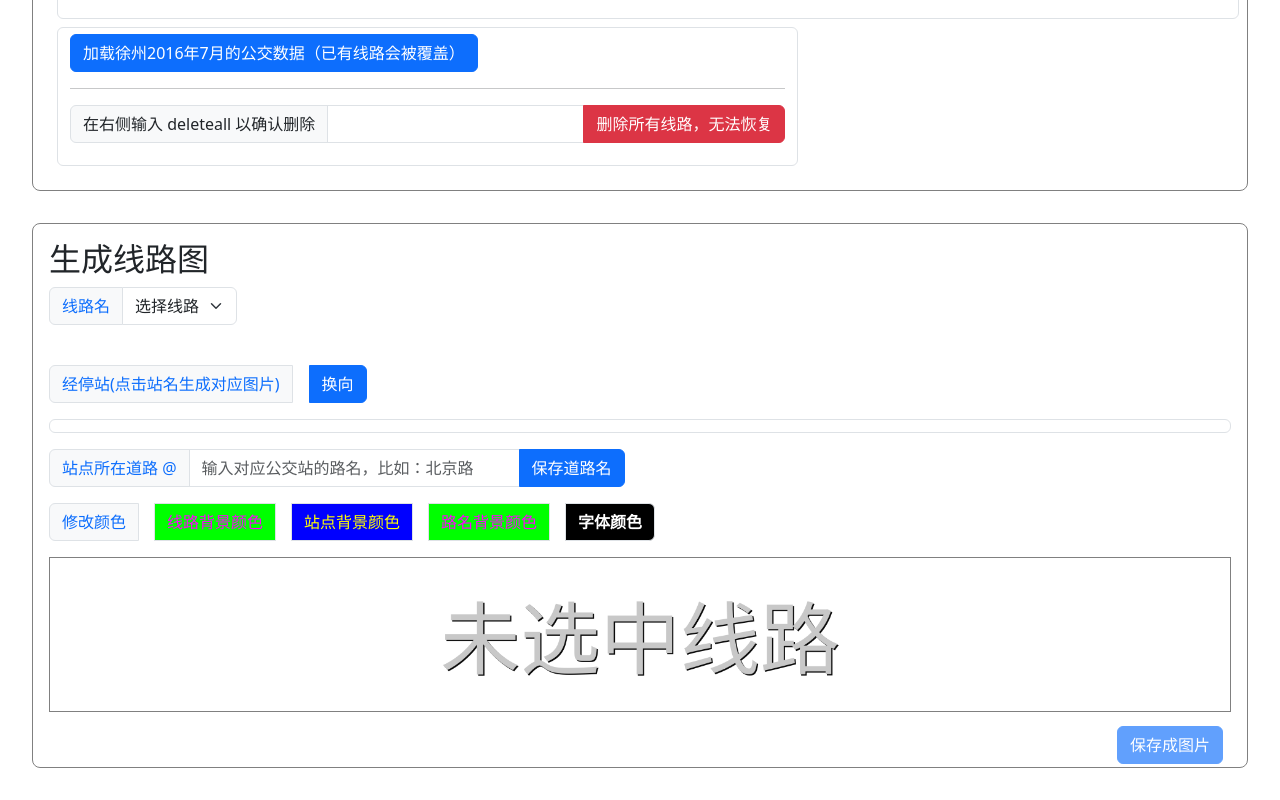
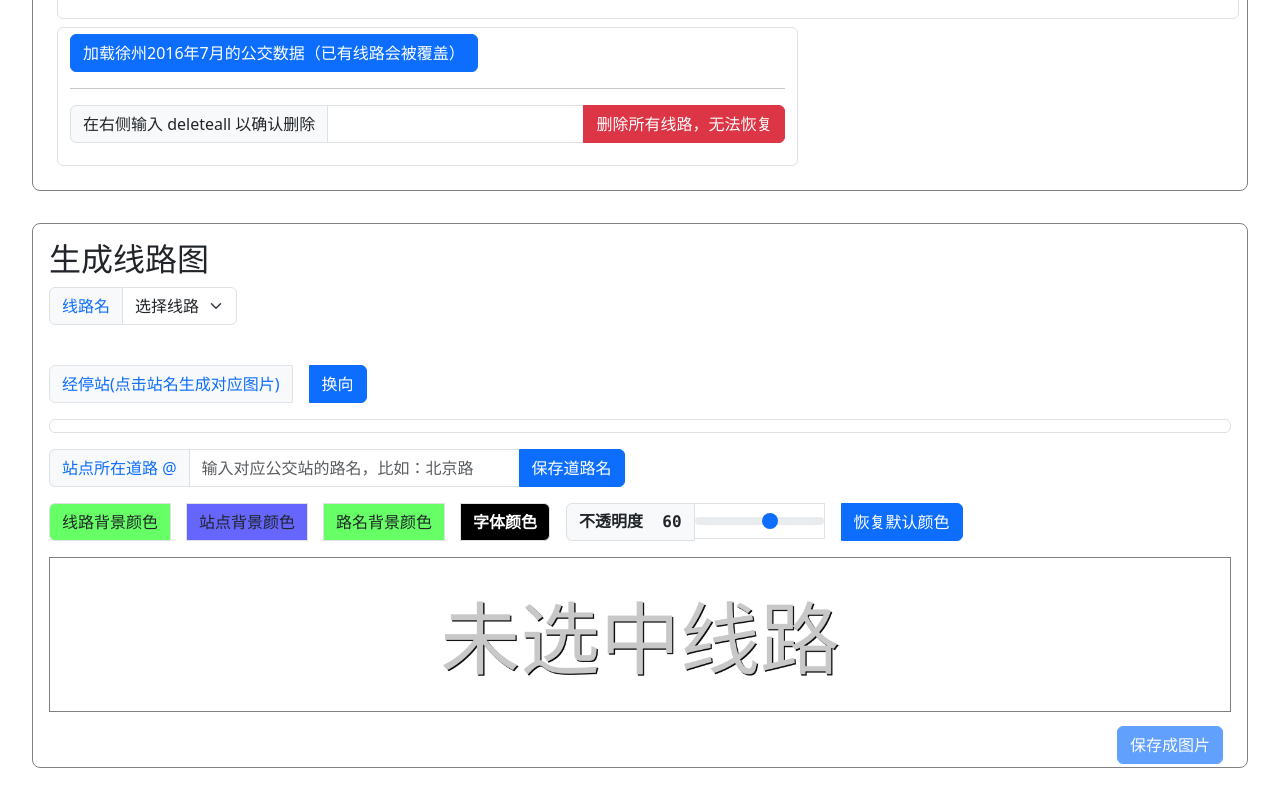
Before and after one commit to z7z8th/bus-stop-view, a Vue app: page / in a window 1280 px wide. Shown: the part 465-1265 px from the top of the page. Built offline with nearby package versions, Linux system fonts and the light colour scheme; what jquery-csv would draw is missing.

Commit message:
save color to localStorage, add button to reset default color

```diff
--- a/src/components/BusStopDraw.js
+++ b/src/components/BusStopDraw.js
@@ -2,6 +2,7 @@ const bnameWidthRatio = 0.2
 const bnameHeightRatio = 0.6
 const roadWidthRatio = 0.2
 
+import { alphaToHex } from './color.js'
 // split long text to multiple lines
 // eslint-disable-next-line no-unused-vars
 function splitLongTextToLines(ctx, text, maxWidth) {
@@ -70,7 +71,7 @@ function DrawTextCentered(ctx, text, area) {
 }
 
 function BusStopDraw(canvas, bname, stops, finalStop, road, colors) {
-  console.log(`BusStopDraw ${bname}: ${stops}, →${finalStop} @${road}`)
+  console.log(`BusStopDraw ${bname}: ${stops}, →${finalStop}, @${road},`, colors)
   finalStop = finalStop && `→${finalStop}`
   let sname
   let prname = road
@@ -96,15 +97,15 @@ function BusStopDraw(canvas, bname, stops, finalStop, road, colors) {
 
   const ctx = canvas.getContext('2d')
   ctx.reset()
-  ctx.fillStyle = colors.busNameBg + '4D' //'rgb(0 255 0 / 30%)'
+  ctx.fillStyle = colors.busNameBg //'rgb(0 255 0 / 30%)'
   // busname rect
   ctx.fillRect(0, 0, bnameWidth, height)
   // road rect
-  ctx.fillStyle = colors.roadNameBg + '4D' //'rgb(0 255 0 / 30%)'
+  ctx.fillStyle = colors.roadNameBg //'rgb(0 255 0 / 30%)'
   let roadOffsetX = width - roadWidth
   ctx.fillRect(roadOffsetX, 0, roadWidth, height)
   // stops rect
-  ctx.fillStyle = colors.busStopBg + '99' //'rgb(0 0 255/ 60%)'
+  ctx.fillStyle = colors.busStopBg //'rgb(0 0 255/ 60%)'
   let stopListWidth = width - bnameWidth - roadWidth
   ctx.fillRect(bnameWidth, 0, stopListWidth, height)
 
@@ -113,7 +114,7 @@ function BusStopDraw(canvas, bname, stops, finalStop, road, colors) {
   ctx.shadowOffsetX = 2
   ctx.shadowOffsetY = 2
   ctx.shadowColor = 'rgb(10 10 10/ 100%)'
-  ctx.fillStyle = colors.textColor + 'FF' //'rgb(255 255 255/ 100%)'
+  ctx.fillStyle = colors.textColor //'rgb(255 255 255/ 100%)'
   DrawTextCentered(ctx, bname, { x: 0, y: 0, w: bnameWidth, h: bnameHeight })
 
   // final stop text
@@ -184,7 +185,7 @@ function BusStopDraw(canvas, bname, stops, finalStop, road, colors) {
     ctx.save()
     ctx.lineWidth = startInfo.lw
     ctx.strokeStyle = 'gray'
-    ctx.strokeStyle += '99'
+    ctx.strokeStyle += alphaToHex(colors.alpha)
     ctx.lineCap = 'butt'
     ctx.beginPath()
     ctx.moveTo(startInfo.x, startInfo.y)
--- a/src/components/BusStopView.vue
+++ b/src/components/BusStopView.vue
@@ -6,6 +6,7 @@ import { reactive, ref, toRaw } from 'vue'
 import { dbGetBusList, dbGetBusStops, dbAddBusLine } from './BusStopStor.js'
 import { EventBusTool } from './EventBus.js';
 import { BusStopDraw, DrawText, getStopName, getRoadName } from './BusStopDraw.js'
+import { invertColor, splitColor, alphaToHex } from './color.js';
 
 const eventBus = EventBusTool.getEventBus()
 eventBus.subscribe('res-change', updateRes)
@@ -22,37 +23,11 @@ const colors = reactive({
     busStopBg: '#0000ff',  // lapha 99
     roadNameBg: '#00ff00',  // alpha 4d
     textColor: '#ffffff',  // alpha ff
+    alpha: 60,
 })
+let defaultColors = Object.assign({}, toRaw(colors));
 
 let busNameSaved = ''
-
-function invertColor(color) {
-    // console.log('orig color', color)
-    color = color.replace(/^#/, '')
-    let width = color.length
-    for (let w in [3, 4, 6, 8]) {
-        if (width == w)
-            break
-        if (width < w) {
-            color = color.padStart(w, '0')
-            break
-        }
-    }
-    let alpha
-    if (color.length == 4) {
-        alpha = color.substring(3)
-        color = color.substring(0, 3)
-    } else if (color.length == 8) {
-        alpha = color.substring(6)
-        color = color.substring(0, 6)
-    }
-    // console.log('color', color, 'alpha', alpha)
-    let mask = (1 << (color.length * 4)) - 1
-    let invc = '#' + ((Number('0x' + color) ^ mask) >>> 0).toString(16).padStart(color.length, '0').toUpperCase()
-    let fc = invc + (alpha === undefined ? '' : alpha)
-    // console.log('color inverted', invc, 'final', fc)
-    return fc
-}
 
 function reverseStopList() {
     busStops.value.reverse()
@@ -99,7 +74,12 @@ function genBusStopViewByIdx() {
     }
 
     console.log('_genBusStopView', stops, road)
-    BusStopDraw(document.getElementById('busstopview'), busName.value, stops, allstops[allstops.length - 1], road, colors)
+    BusStopDraw(document.getElementById('busstopview'),
+        busName.value,
+        stops,
+        allstops[allstops.length - 1],
+        road,
+        toRaw(colors))
 }
 
 function busStopSelChange(event) {
@@ -155,10 +135,47 @@ setTimeout(() => {
     DrawText(canvas.value, '未选中线路');
 }, 0)
 
-function colorChange() {
-    console.log('colorChange', colors, typeof (colors))
+function loadColors() {
+    let cs = localStorage.getItem('colors')
+    if (!colors)
+        return
+    cs = JSON.parse(cs)
+    for (let fn in cs) {
+        colors[fn] = cs[fn]
+    }
+}
+loadColors()
+
+function saveColors(ctosave) {
+    console.log('saveColors', ctosave)
+    localStorage.setItem('colors', JSON.stringify(ctosave || toRaw(colors)))
+}
+
+function colorChange(event) {
+    let tgt = event && event.target
+    event && console.log('colorChange', tgt.id, tgt.value, typeof (tgt.value), toRaw(colors))
+    let alphaHex = alphaToHex(colors.alpha)
+
+    if (event && tgt.id.endsWith('Bg')) {
+        console.log('forcing alpha', alphaHex, tgt.value)
+        colors[tgt.id] += alphaHex
+    } else {
+        for (let fn in toRaw(colors)) {
+            let color = colors[fn]
+            // console.log(fn, '->', color)
+            if (fn.endsWith('Bg')) {
+                let oc = color;
+                [color,] = splitColor(color)
+                colors[fn] = '#' + color + alphaHex
+                console.log(fn, oc, '->', colors[fn])
+            }
+        }
+    }
+    event && console.log('colorChange', tgt.id, tgt.value)
+    saveColors()
     genBusStopViewByIdx()
 }
+colorChange()
 /*
 https://learn.microsoft.com/en-us/windows/win32/fileio/naming-a-file
 
@@ -230,30 +247,33 @@ function saveAsPic() {
             <button class="btn btn-primary" @click="saveRoadName">保存道路名</button>
         </div>
         <div class="input-group mb-3">
-            <label class="input-group-text text-primary me-3">修改颜色</label>
-            <label class="input-group-text me-3"
-                :style="{ backgroundColor: colors.busNameBg, color: invertColor(colors.busNameBg) }"
+            <label class="input-group-text me-3" :style="{ backgroundColor: colors.busNameBg }"
                 for="busNameBg">线路背景颜色</label>
             <input type="color" id="busNameBg" class="form-control" hidden v-model="colors.busNameBg"
                 @change="colorChange">
 
-            <label class="input-group-text me-3"
-                :style="{ backgroundColor: colors.busStopBg, color: invertColor(colors.busStopBg) }"
+            <label class="input-group-text me-3" :style="{ backgroundColor: colors.busStopBg }"
                 for="busStopBg">站点背景颜色</label>
             <input type="color" id="busStopBg" class="form-control" hidden v-model="colors.busStopBg"
                 @change="colorChange">
 
-            <label class="input-group-text me-3"
-                :style="{ backgroundColor: colors.roadNameBg, color: invertColor(colors.roadNameBg) }"
+            <label class="input-group-text me-3" :style="{ backgroundColor: colors.roadNameBg }"
                 for="roadNameBg">路名背景颜色</label>
             <input type="color" id="roadNameBg" class="form-control" hidden v-model="colors.roadNameBg"
                 @change="colorChange">
 
             <label class="input-group-text rounded-end fw-bold"
-                :style="{ color: colors.textColor, backgroundColor: invertColor(colors.textColor) + '' }"
+                :style="{ color: colors.textColor, backgroundColor: invertColor(colors.textColor) }"
                 for="textColor">字体颜色</label>
             <input type="color" id="textColor" class="form-control" hidden v-model="colors.textColor"
                 @change="colorChange">
+
+            <label class="input-group-text ms-3 rounded-start fw-bold font-monospace" for="alpha">不透明度 {{
+                colors.alpha.toString().padStart(3, '&nbsp;') }}</label>
+            <input type="range" id="alpha" class="form-control form-range" v-model="colors.alpha" @change="colorChange">
+            <button class="btn btn-primary mx-3"
+                @click="saveColors(defaultColors); loadColors(); colorChange()">恢复默认颜色</button>
+
         </div>
         <div class="view">
             <canvas ref="canvas" id="busstopview"></canvas>
@@ -316,8 +336,8 @@ canvas {
     width: 100%;
 }
 
-/*
-input[type="color"] {
-    width: 10% !important;
-} */
+input[type="range"] {
+    width: fit-content !important;
+    height: 2.3rem !important;
+}
 </style>
--- /dev/null
+++ b/src/components/color.js
@@ -0,0 +1,59 @@
+export function alphaToHex(a) {
+  return Math.ceil((a / 100) * 255)
+    .toString(16)
+    .padStart(2, '0')
+}
+
+export function splitColor(color) {
+  color = color.replace(/^#/, '')
+  let width = color.length
+  for (let w in [3, 4, 6, 8]) {
+    if (width == w) break
+    if (width < w) {
+      color = color.padStart(w, '0')
+      break
+    }
+  }
+  let alpha
+  if (color.length == 4) {
+    alpha = color.substring(3)
+    color = color.substring(0, 3)
+  } else if (color.length == 8) {
+    alpha = color.substring(6)
+    color = color.substring(0, 6)
+  }
+
+  return [color, alpha]
+}
+
+export function testSplitColor() {
+  let t = {
+    '#fff': ['fff'],
+    '#ffff': ['fff', 'f'],
+    '#ffffff': ['ffffff'],
+    '#ffffffff': ['ffffff', 'ff']
+  }
+
+  for (let c in t) {
+    let [ec, ea] = t[c]
+    let [rc, ra] = splitColor(c)
+    if (ec != rc || ea != ra) {
+      console.log('test fail', c, 'expect', [ec, ea], 'got', [rc, ra])
+    }
+  }
+}
+testSplitColor()
+
+export function invertColor(color) {
+  //   console.log('orig color', color)
+  let alpha
+  ;[color, alpha] = splitColor(color)
+  // console.log('color', color, 'alpha', alpha)
+  let mask = (1 << (color.length * 4)) - 1
+  let invc =
+    '#' +
+    ((Number('0x' + color) ^ mask) >>> 0).toString(16).padStart(color.length, '0').toUpperCase()
+  let fc = invc + (alpha === undefined ? '' : alpha)
+  //   console.log('color inverted', invc, 'final', fc)
+  return fc
+}
```
